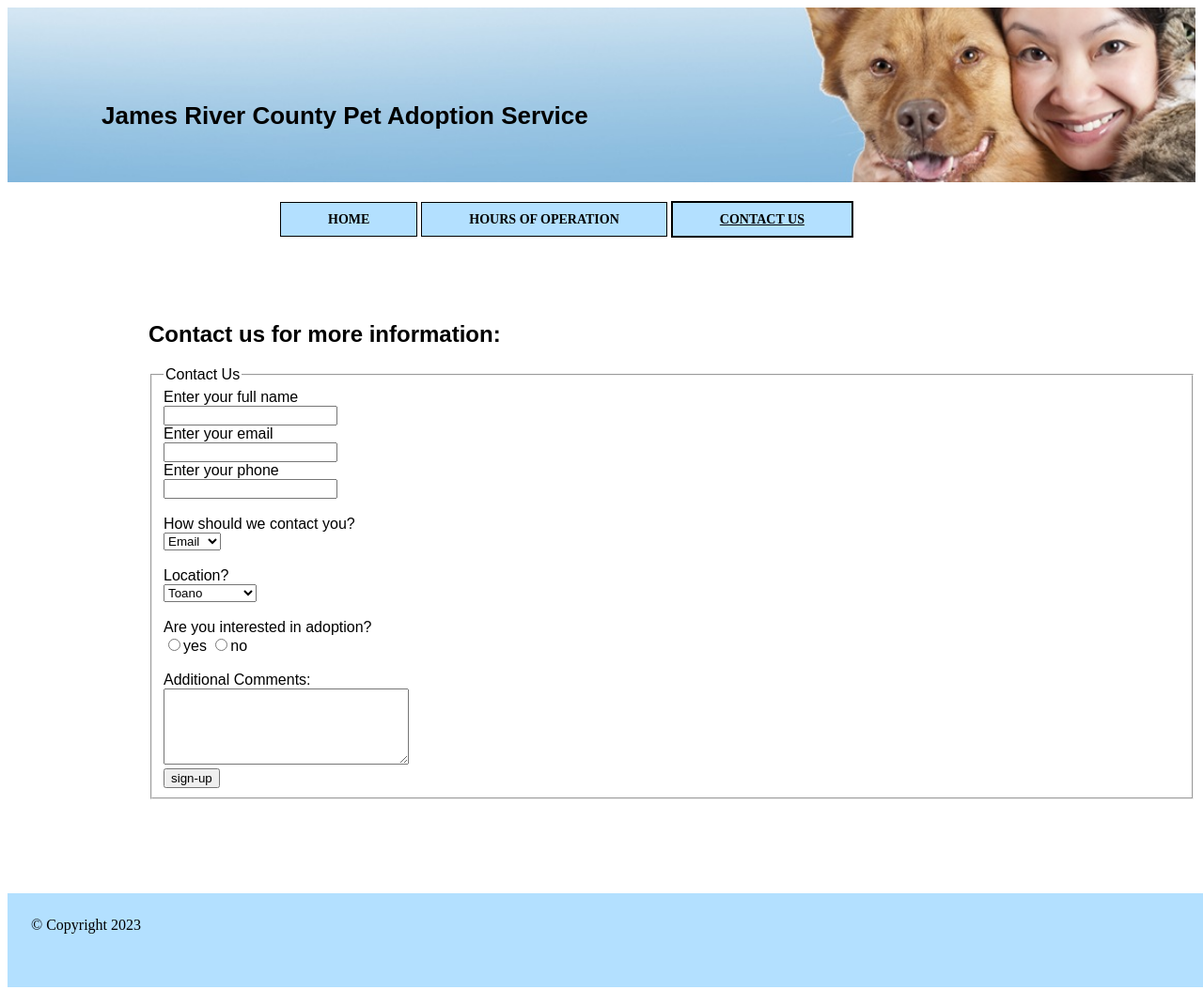
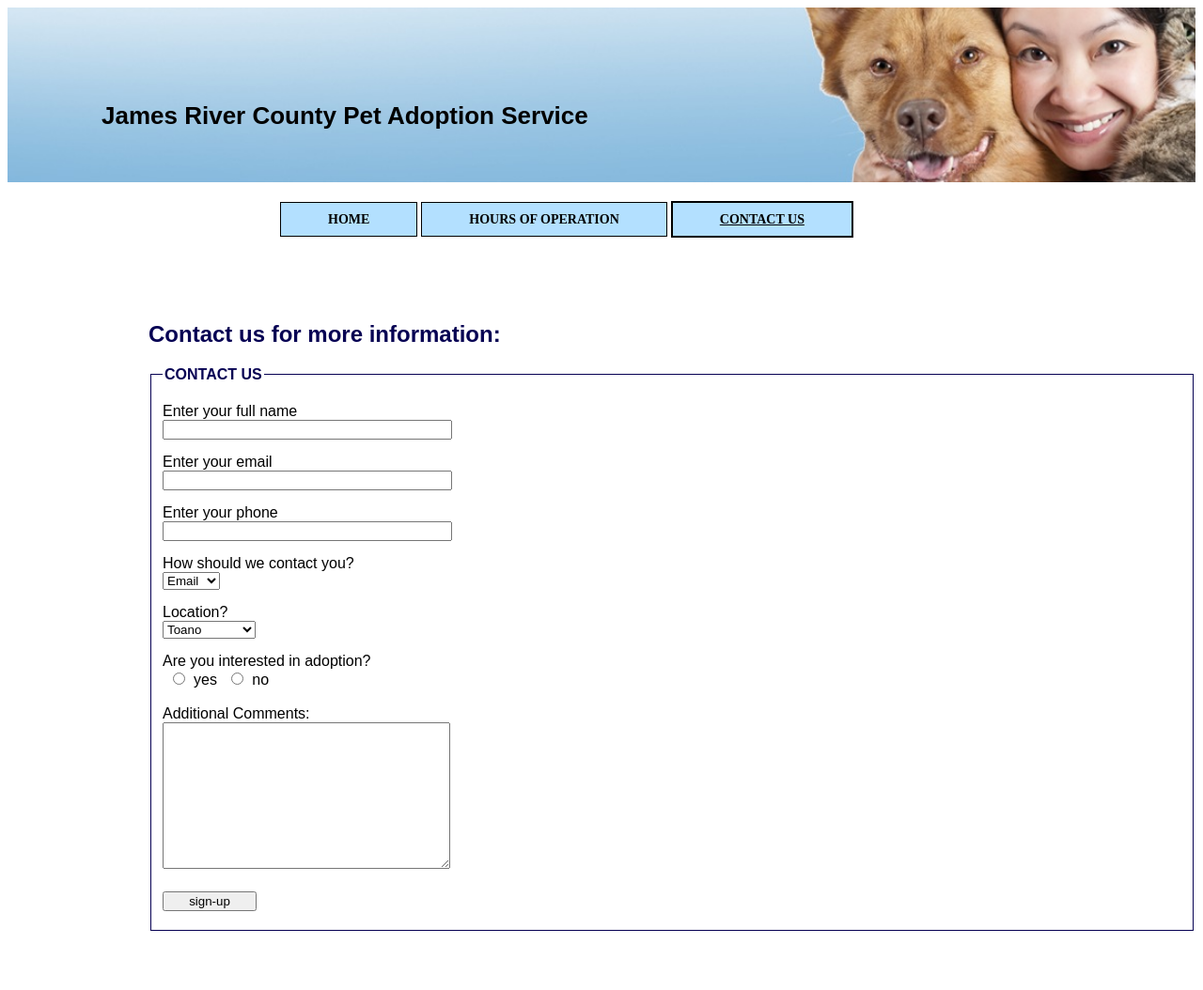
Before and after one commit to RS-236/m1-assignment, a plain HTML site: page contact us.html in a window 1280 px wide. Shown: the top 1054 px of the page at 94% size. Drawn offline with Linux system fonts and the light colour scheme.

Commit message:
update form and main style css

```diff
--- a/contact us.html
+++ b/contact us.html
@@ -29,34 +29,33 @@
                     <fieldset>
                         <legend>Contact Us</legend>
 
-                        <label>Enter your full name</label><br>
-                        <input type="text" name="name" ><br>
+                        <label>Enter your full name</label>
+                        <input type="text" name="name" >
 
-                        <label>Enter your email</label><br>
-                        <input type="email" name="email" ><br>
+                        <label>Enter your email</label>
+                        <input type="email" name="email" >
 
-                        <label>Enter your phone</label><br>
-                        <input type="text" name="phone" ><br><br>
+                        <label>Enter your phone</label>
+                        <input type="text" name="phone" >
 
-                        <label>How should we contact you?</label><br>
+                        <label>How should we contact you?</label>
                         <select>
                             <option>Email</option>
                             <option>Phone</option>
-                        </select><br><br>
-                        <label>Location?</label><br>
+                        </select>
+                        <label>Location?</label>
                         <select>
                             <option>Toano</option>
                             <option>Williamsburg</option>
                             <option>Yorktown</option>
                         </select>
-                        <br><br>
 
-                        <label>Are you interested in adoption?</label><br>
+                        <label>Are you interested in adoption?</label>
                         <input type="radio" name="interest" value="yes">yes
                         <input type="radio" name="interest" value="no">no<br><br>
 
                         Additional Comments:<br>
-                        <textarea rows="5" cols="30"></textarea><br>
+                        <textarea rows="5" cols="30"></textarea>
                         <input type="submit" value="sign-up">
                     </fieldset>
                 </form>
--- a/styles.css
+++ b/styles.css
@@ -42,8 +42,16 @@ main {
     font-family: Arial, Helvetica, sans-serif;
     margin: 100px 0 100px 150px;
 }
-main hi {
+h1, h2 {
+    color:rgb(6, 1, 83);
+    font-weight: bold;
+}
+p {
     color:rgb(6, 1, 83)
+}
+img {
+    border: 2px solid black;
+    margin: 25px 50px 0 0;
 }
 
 /* Table */
@@ -53,6 +61,7 @@ table {
 }
 caption {
     background:rgb(120, 141, 155);
+    border: solid 1px black;
     height: 40px;
     color: black;
     font-size: 1.3em;
@@ -84,3 +93,34 @@ footer {
     padding: 25px;
     background-color:rgb(179, 224, 255);
 }
+
+/* form */
+fieldset {
+    border: 1px solid rgb(6, 1, 83);
+}
+legend {
+    display: block;
+    margin: 15px 0 0 0;
+    font-weight: 600;
+    color: rgb(6, 1, 83);
+    text-transform: uppercase;
+}
+label {
+    display: block;
+    margin: 15px 0 0 0;
+}
+input {
+    width: 300px;
+}
+input[type="radio"] {
+    width: 25px;
+}
+textarea {
+    width: 300px;
+    height: 150px;
+}
+input[type="submit"] {
+    display: block;
+    margin: 20px 0 10px 0;
+    width: 100px;
+}
```
Also changed, not shown: index.html (+2 -0 lines).
